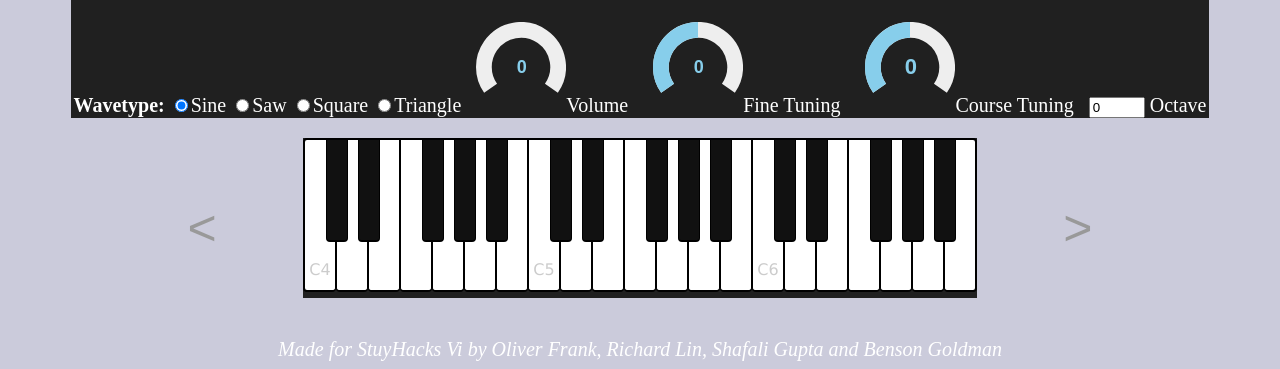
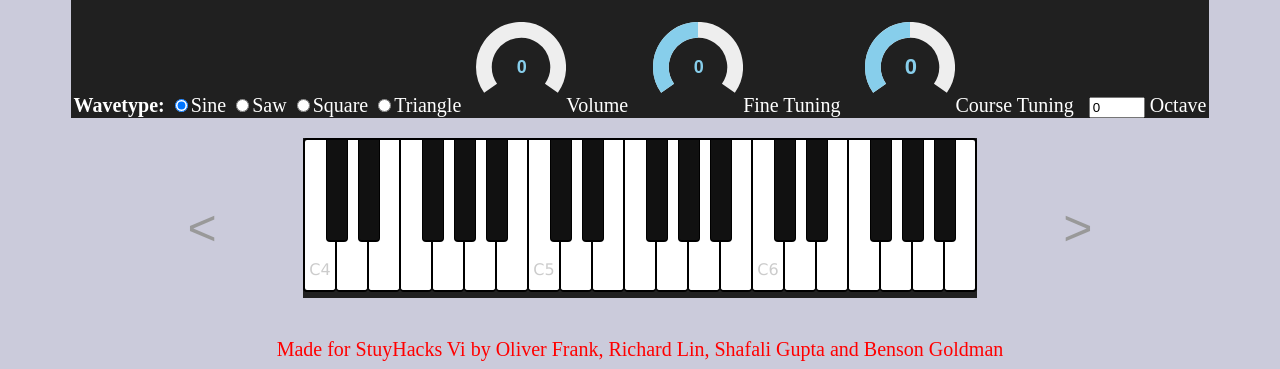
Before and after one commit to ofrank123/synthjs, a website: page public/index.html in a window 1280 px wide. Shown: the part 471-840 px from the top of the page. Drawn offline with nearby package versions, Linux system fonts and the light colour scheme; a web font is replaced by a local one.

Commit message:
Update index.html

```diff
--- a/public/index.html
+++ b/public/index.html
@@ -85,7 +85,7 @@
     <div id="keyboardContainer"></div>
   </body>
 
-	<p1> <i> <center> Made for StuyHacks Vi by Oliver Frank, Richard Lin, Shafali Gupta and Benson Goldman </i> </center> </p1>
+	<p1> <font color="red" <i> <center> Made for StuyHacks Vi by Oliver Frank, Richard Lin, Shafali Gupta and Benson Goldman </i> </center> </p1> </font>
 </html>
 
 <!---!>
```
